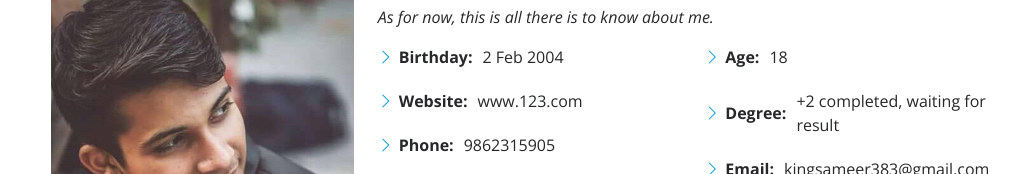
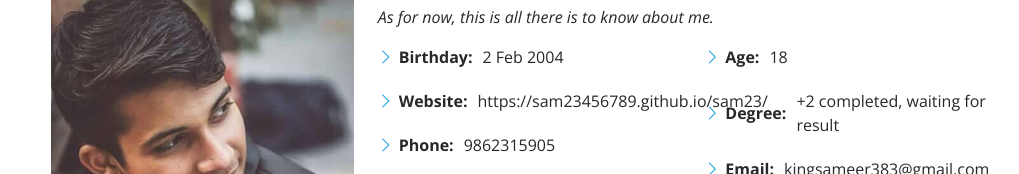
Before and after one commit to Sam23456789/sam23, a plain HTML site: page index.html in a window 1280 px wide. Shown: the part 1027-1201 px from the top of the page, without its empty margins (261-1280 px from the left). Drawn offline with nearby package versions, Linux system fonts and the light colour scheme.

Commit message:
Update index.html

```diff
--- a/index.html
+++ b/index.html
@@ -96,7 +96,7 @@
                 <div class="col-lg-6">
                   <ul>
                     <li><i class="bi bi-chevron-right"></i> <strong>Birthday:</strong> <span>2 Feb 2004</span></li>
-                    <li><i class="bi bi-chevron-right"></i> <strong>Website:</strong> <span>www.123.com</span></li>
+                    <li><i class="bi bi-chevron-right"></i> <strong>Website:</strong> <span>https://sam23456789.github.io/sam23/</span></li>
                     <li><i class="bi bi-chevron-right"></i> <strong>Phone:</strong> <span>9862315905</span></li>
                     <li><i class="bi bi-chevron-right"></i> <strong>City:</strong> <span>Itahari, Sunsari</span></li>
                   </ul>
```
